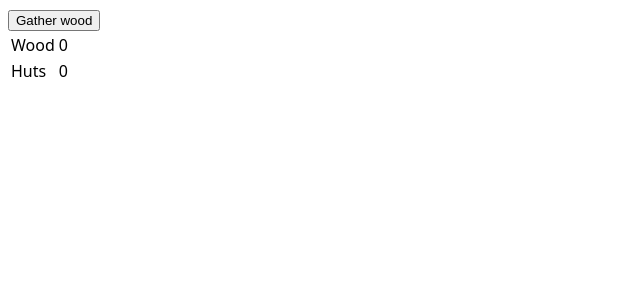
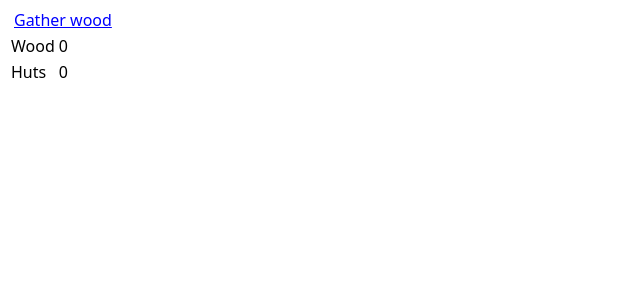
Before and after one commit to ahuth/frostbite, a React (Create React App) app: page / in a window 1280 px wide. Shown: the top 300 px of the page, without its empty margins (0-640 px from the left). Built offline with nearby package versions, Linux system fonts and the light colour scheme.

Commit message:
Add some basic styles for actions

```diff
--- /dev/null
+++ b/src/components/Action/Action.module.css
@@ -0,0 +1,19 @@
+.button {
+  background: none;
+  border: none;
+  border-radius: 3px;
+  color: blue;
+  cursor: pointer;
+  font: inherit;
+  text-decoration: underline;
+  transition: background-color 200ms linear;
+}
+
+.button:active {
+  background-color: lightBlue;
+}
+
+.button:disabled {
+  color: grey;
+  cursor: not-allowed;
+}
--- a/src/components/Action.tsx
+++ b/src/components/Action/Action.tsx
@@ -1,4 +1,5 @@
 import React from 'react';
+import styles from './Action.module.css';
 
 type Props = {
   cooldown: number,
@@ -9,7 +10,7 @@ type Props = {
 export default function Action({ cooldown, onClick, text }: Props) {
   return (
     <div>
-      <button onClick={onClick}>{text}</button>
+      <button className={styles.button} onClick={onClick}>{text}</button>
     </div>
   );
 }
--- /dev/null
+++ b/src/components/Action/index.ts
@@ -0,0 +1,3 @@
+import Action from './Action';
+
+export default Action;
```
